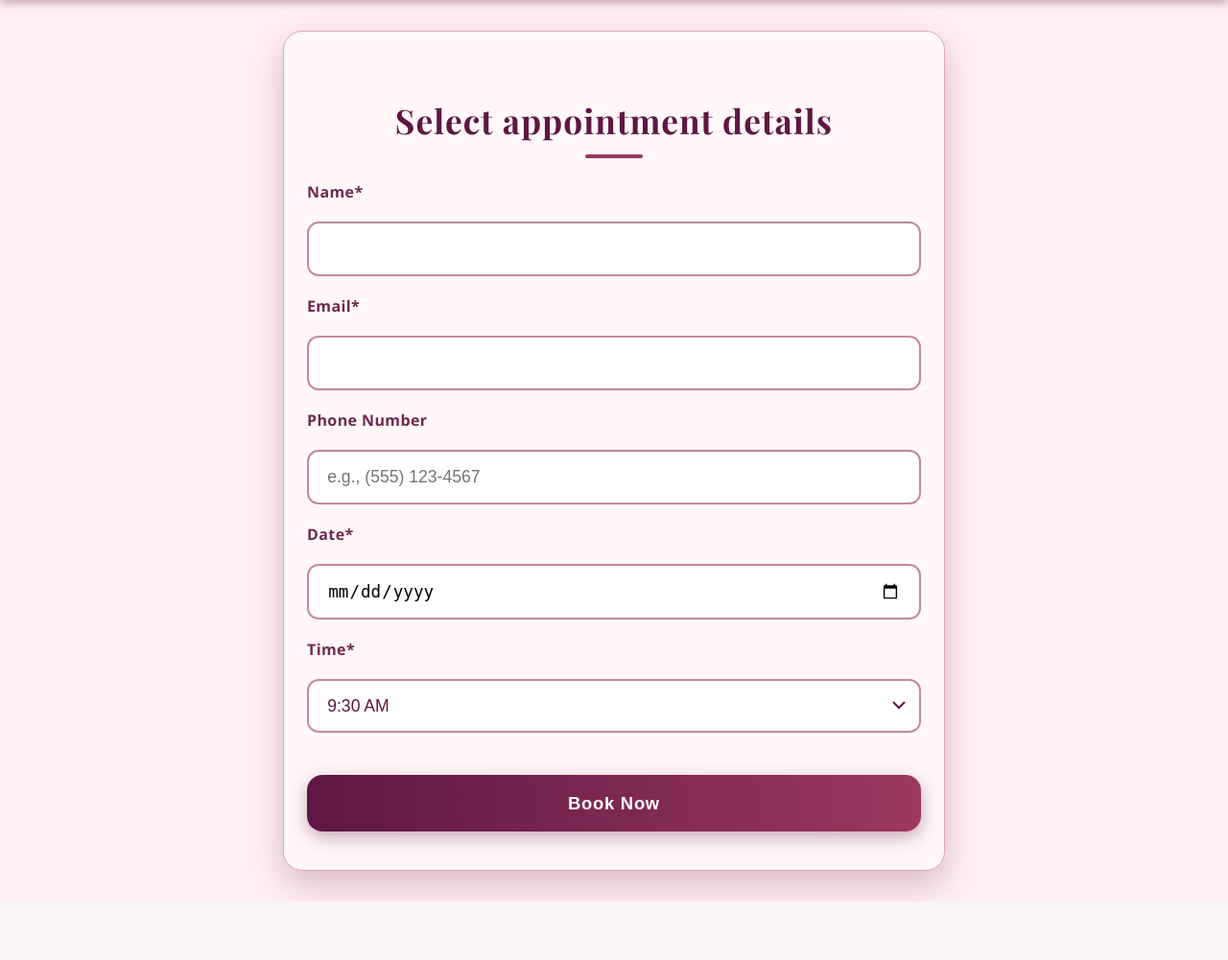
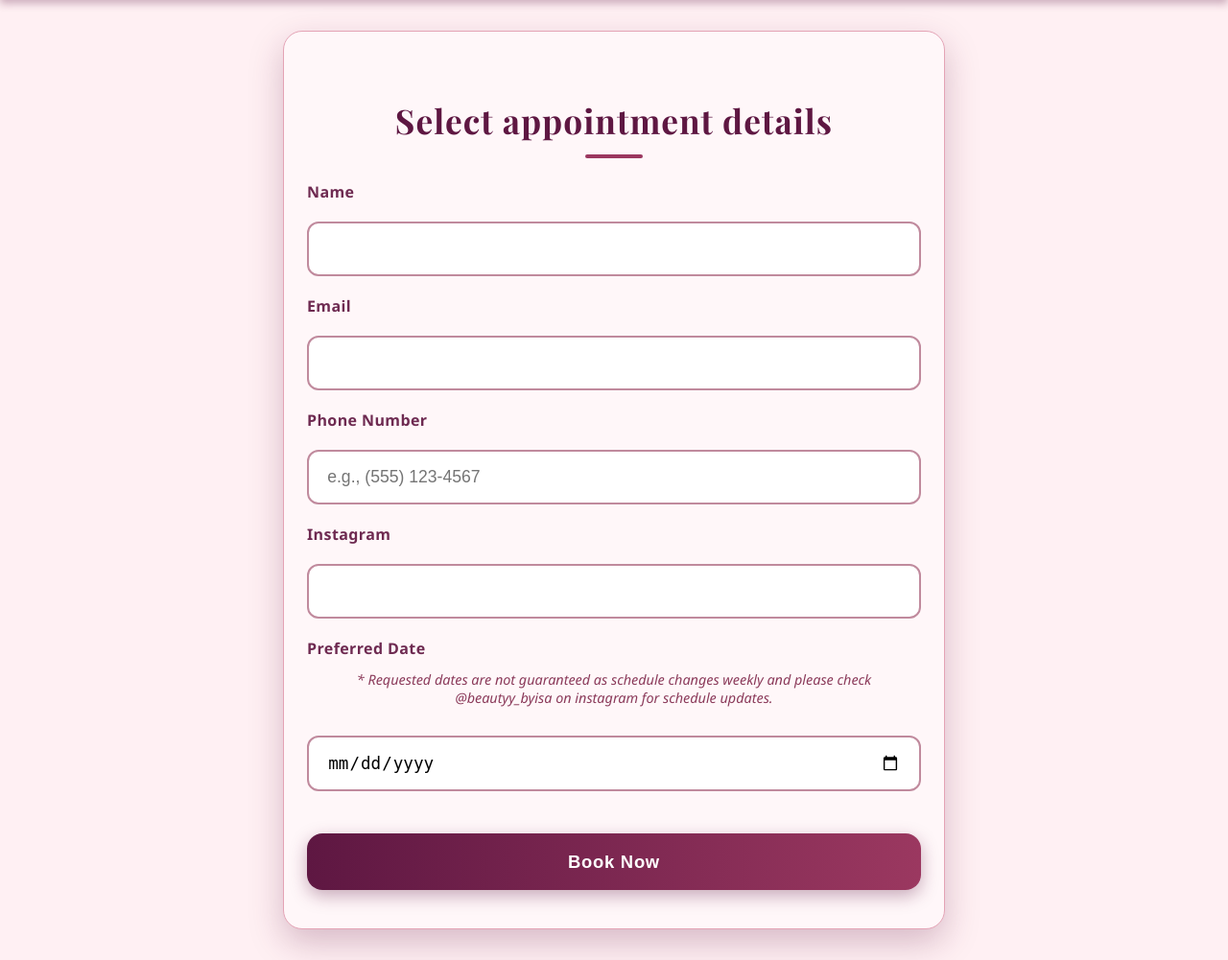
Before and after one commit to Satvir092/beauty_by_isa, a Flask app: page /appointments in a window 1280 px wide. Shown: the part 229-1230 px from the top of the page at 96% size. Before the commit the page ends 1169 px from the top, so only its background shows below. Run offline with Flask 3, Linux system fonts and the light colour scheme.

Commit message:
Removed time slot and added insta slot

```diff
--- a/app.py
+++ b/app.py
@@ -2,18 +2,18 @@ from flask import Flask, render_template, request, url_for
 from flask_mail import Mail, Message
 from dotenv import load_dotenv
 from itsdangerous import URLSafeTimedSerializer
-from datetime import datetime, date
+from datetime import date
 import logging
 import os
 import sqlite3
 
 logging.basicConfig(
-level=logging.INFO,
-format='%(asctime)s [%(levelname)s] %(message)s',
-handlers=[
-    logging.FileHandler("app.log"),
-    logging.StreamHandler()
-]
+    level=logging.INFO,
+    format='%(asctime)s [%(levelname)s] %(message)s',
+    handlers=[
+        logging.FileHandler("app.log"),
+        logging.StreamHandler()
+    ]
 )
 
 app = Flask(__name__)
@@ -34,7 +34,6 @@ mail = Mail(app)
 s = URLSafeTimedSerializer(app.config['SECRET_KEY'])
 
 def generate_token(data):
-
     return s.dumps(data, salt='email-confirm-salt')
 
 def confirm_token(token, expiration=3600):
@@ -44,18 +43,17 @@ def confirm_token(token, expiration=3600):
         return False
     return data
 
-# Setup database
 def init_db():
-    with sqlite3.connect("appointments.db", timeout = 5) as conn:
+    with sqlite3.connect("appointments.db", timeout=5) as conn:
         conn.execute("PRAGMA journal_mode=WAL;")
         conn.execute('''
             CREATE TABLE IF NOT EXISTS appointments (
                 id INTEGER PRIMARY KEY AUTOINCREMENT,
                 name TEXT NOT NULL,
                 date TEXT NOT NULL,
-                time TEXT NOT NULL,
                 email TEXT NOT NULL,
-                phone TEXT
+                phone TEXT NOT NULL,
+                instagram TEXT NOT NULL
             )
         ''')
 
@@ -66,7 +64,7 @@ def index():
 @app.route('/appointments')
 def appointments():
     today = date.today().isoformat()
-    return render_template("appointments.html", today = today)
+    return render_template("appointments.html", today=today)
 
 @app.route('/aboutus')
 def aboutus():
@@ -84,108 +82,92 @@ def internal_error(e):
 
 @app.route('/verify/<token>')
 def verify_email(token):
-
     data = confirm_token(token)
 
     if not data:
         return render_template("error.html", message="Verification link is invalid or expired.")
 
     name = data['name']
-    date = data['date']
-    time = data['time']
+    date_val = data['date']
     email = data['email']
-    phone = data.get('phone')
+    phone = data['phone']
+    instragram = data['instagram']
 
-    app.logger.info(f"Booking requested: {name} | {date} at {time} | Email: {email}")
+    app.logger.info(f"Booking verified: {name} | {date_val} | Email: {email}")
 
-    with sqlite3.connect("appointments.db", timeout = 5) as conn:
-
+    with sqlite3.connect("appointments.db", timeout=5) as conn:
         cursor = conn.cursor()
-
-        cursor.execute("INSERT INTO appointments (name, date, time, email, phone) VALUES (?, ?, ?, ?, ?)",
-                       (name, date, time, email, phone))
+        cursor.execute("INSERT INTO appointments (name, date, email, phone, instagram) VALUES (?, ?, ?, ?, ?)",
+                       (name, date_val, email, phone))
         conn.commit()
 
         owner_msg = Message("New Appointment Booked",
-                    sender=app.config['MAIL_USERNAME'],
-                    recipients=[app.config['OWNER_EMAIL']])
-
-        formatted_time = datetime.strptime(time, "%H:%M").strftime("%I:%M %p")
+                            sender=app.config['MAIL_USERNAME'],
+                            recipients=[app.config['OWNER_EMAIL']])
 
         owner_msg.html = f"""
         <html>
-        <body style="margin: 0; padding: 0; font-family: Arial, sans-serif; background-color: #fff8f0; color: #222;">
-            <div style="max-width: 600px; margin: 30px auto; padding: 20px; background-color: #ffffff; border-radius: 8px; border: 1px solid #f3c0cb;">
-            <h2 style="color: #b85778;">New Appointment Confirmed</h2>
-            <hr style="border: none; height: 1px; background-color: #f3c0cb;" />
-            <p style="font-size: 16px; margin: 12px 0;"><strong>Name:</strong> {name}</p>
-            <p style="font-size: 16px; margin: 12px 0;"><strong>Email:</strong> {email}</p>
-            <p style="font-size: 16px; margin: 12px 0;"><strong>Phone #:</strong> {phone or 'N/A'}</p>
-            <p style="font-size: 16px; margin: 12px 0;"><strong>Date:</strong> {date}</p>
-            <p style="font-size: 16px; margin: 12px 0;"><strong>Time:</strong> {formatted_time}</p>
-            <hr style="border: none; height: 1px; background-color: #f3c0cb;" />
+        <body style='margin: 0; padding: 0; font-family: Arial, sans-serif; background-color: #fff8f0; color: #222;'>
+            <div style='max-width: 600px; margin: 30px auto; padding: 20px; background-color: #ffffff; border-radius: 8px; border: 1px solid #f3c0cb;'>
+                <h2 style='color: #b85778;'>New Appointment Confirmed</h2>
+                <hr style='border: none; height: 1px; background-color: #f3c0cb;' />
+                <p><strong>Name:</strong> {name}</p>
+                <p><strong>Email:</strong> {email}</p>
+                <p><strong>Phone #:</strong> {phone or 'N/A'}</p>
+                <p><strong>Date:</strong> {date_val}</p>
+                <p><strong>Instagram:</strong> {instragram}</p>
+                <hr style='border: none; height: 1px; background-color: #f3c0cb;' />
             </div>
         </body>
         </html>
         """
         mail.send(owner_msg)
 
-    return render_template("confirmation.html", name=name, date=date, time=formatted_time)
+    return render_template("confirmation.html", name=name, date=date_val)
 
 @app.route('/book', methods=["POST"])
 def book():
+    name = request.form['name']
+    date_val = request.form['date']
+    email = request.form['email']
+    phone = request.form['phone']
+    instagram = request.form["instagram"]
 
-    name = request.form['name']
-    date = request.form['date']
-    time = request.form['time']
-    email = request.form['email']
-    phone = request.form.get('phone')
+    app.logger.info(f"Booking requested: {name} | {date_val} | Email: {email}")
 
-    app.logger.info(f"Booking requested: {name} | {date} at {time} | Email: {email}")
-
-    with sqlite3.connect("appointments.db", timeout = 5) as conn:
+    with sqlite3.connect("appointments.db", timeout=5) as conn:
         cursor = conn.cursor()
 
-        cursor.execute("SELECT * FROM appointments WHERE date=? AND time=?", (date, time))
-        existing = cursor.fetchone()
+        cursor.execute("SELECT * FROM appointments WHERE email=? AND date=?", (email, date_val))
+        already_booked = cursor.fetchone()
+        if already_booked:
+            return render_template("error.html", message="You already have an appointment booked for that day. Only one appointment is allowed per day.")
 
-        if existing:
-            return render_template("error.html", message= "Sorry, that time slot was already booked by someone else. Please select another time.")
+        cursor.execute("SELECT COUNT(*) FROM appointments WHERE date=?", (date_val,))
+        count = cursor.fetchone()[0]
+        if count >= 3:
+            return render_template("error.html", message="Sorry, the maximum number of appointments for this day has been reached. Please choose another day.")
 
-        cursor.execute("SELECT * FROM appointments WHERE email=? AND date=?", (email, date))
-        already_booked = cursor.fetchone()
-
-        if already_booked:
-            return render_template(
-                "error.html",
-                message="You already have an appointment booked for that day. Only one appointment is allowed per day."
-            )
-
-    data = {'name': name, 'date': date, 'time': time, 'email': email, 'phone': phone}
-
+    data = {'name': name, 'date': date_val, 'email': email, 'phone': phone, 'instagram': instagram}
     token = generate_token(data)
-
     verify_url = url_for('verify_email', token=token, _external=True)
 
     msg = Message("Verify Your Appointment Email",
                   sender=app.config['MAIL_USERNAME'],
                   recipients=[email])
 
-    formatted_time = datetime.strptime(time, "%H:%M").strftime("%I:%M %p")
-
     msg.html = f"""
     <html>
-    <body style="margin:0; padding:20px; font-family: Arial, sans-serif; background-color: #fff8f0; color: #222;">
-        <div style="max-width: 600px; margin: auto; background-color: #ffffff; border: 1px solid #f3c0cb; border-radius: 8px; padding: 20px;">
-        <h2 style="color: #b85778; margin-top: 0;">Verify Your Appointment</h2>
-        <hr style="border: none; height: 1px; background-color: #f3c0cb;" />
-        <p style="font-size: 16px;">Please verify your appointment details:</p>
-        <p style="font-size: 16px;"><strong>Date:</strong> {date}</p>
-        <p style="font-size: 16px;"><strong>Time:</strong> {formatted_time}</p>
-        <p style="font-size: 16px;">Click the link below to confirm your appointment:</p>
-        <p><a href="{verify_url}" style="color: #b85778; word-break: break-word;">{verify_url}</a></p>
-        <hr style="border: none; height: 1px; background-color: #f3c0cb;" />
-        <p style="font-size: 14px; color: #666;">Thank you!</p>
+    <body style='margin:0; padding:20px; font-family: Arial, sans-serif; background-color: #fff8f0; color: #222;'>
+        <div style='max-width: 600px; margin: auto; background-color: #ffffff; border: 1px solid #f3c0cb; border-radius: 8px; padding: 20px;'>
+            <h2 style='color: #b85778;'>Verify Your Appointment</h2>
+            <hr style='border: none; height: 1px; background-color: #f3c0cb;' />
+            <p>Please verify your appointment details:</p>
+            <p><strong>Date:</strong> {date_val}</p>
+            <p>Click the link below to confirm your appointment:</p>
+            <p><a href='{verify_url}' style='color: #b85778; word-break: break-word;'>{verify_url}</a></p>
+            <hr style='border: none; height: 1px; background-color: #f3c0cb;' />
+            <p style='font-size: 14px; color: #666;'>Thank you!</p>
         </div>
     </body>
     </html>
--- a/templates/appointments.html
+++ b/templates/appointments.html
@@ -33,31 +33,23 @@
   <section class="appointment-section">
     <h2>Select appointment details</h2>
     <form action="{{ url_for('book') }}" method="POST" class="appointment-form">
-      <label for="name">Name*</label>
+      <label for="name">Name</label>
       <input type="text" id="name" name="name" required>
 
-      <label for="email">Email*</label>
+      <label for="email">Email</label>
       <input type="email" id="email" name="email" required>
 
       <label for="number">Phone Number</label>
-      <input type="text" id="phone" name="phone" placeholder="e.g., (555) 123-4567">
+      <input type="text" id="phone" name="phone" placeholder="e.g., (555) 123-4567" required>
 
-      <label for="date">Date*</label>
+      <label for="instagram">Instagram</label>
+      <input type="text" id="instagram" name="instagram" required>
+
+      <label for="date">Preferred Date</label>
+      <p style="margin-top: -8px; margin-bottom: 10px; font-size: 0.9rem; color: #8b3a5a; font-style: italic;">
+      * Requested dates are not guaranteed as schedule changes weekly and please check @beautyy_byisa on instagram for schedule updates.
+      </p>
       <input type="date" id="date" name="date" required min = "{{ today }}" required>
-
-      <label for="time">Time*</label>
-      <select name="time" id="time" required>
-        {% for hour in range(9, 19) %}
-          {% for minute in [0, 30] %}
-            {% if not (hour == 9 and minute == 0) and not (hour == 18 and minute == 30) %}
-              {% set time_val = "%02d:%02d" % (hour, minute) %}
-              {% set display_hour = hour if hour <= 12 else hour - 12 %}
-              {% set period = "AM" if hour < 12 else "PM" %}
-              {% set display_time = "%d:%02d %s" % (display_hour, minute, period) %}
-              <option value="{{ time_val }}">{{ display_time }}</option>
-            {% endif %}
-          {% endfor %}
-        {% endfor %}
       </select>
 
       <button type="submit">Book Now</button>
--- a/templates/confirmation.html
+++ b/templates/confirmation.html
@@ -7,9 +7,9 @@
 <body>
   <section class="appointment-section">
     <h2>Thank you, {{ name }}!</h2>
-    <p>Your appointment is confirmed for:</p>
+    <p>Your appointment is conditionally confirmed for:</p>
     <p><strong>Date:</strong> {{ date }}</p>
-    <p><strong>Time:</strong> {{ time }}</p>
+    <p><em>Note: The owner will contact you to finalize your appointment.</em></p>
     <a href="/" class="back-button">Book Another Appointment</a>
   </section>
 </body>
```
Also changed, not shown: templates/index.html (+4 -11 lines).
